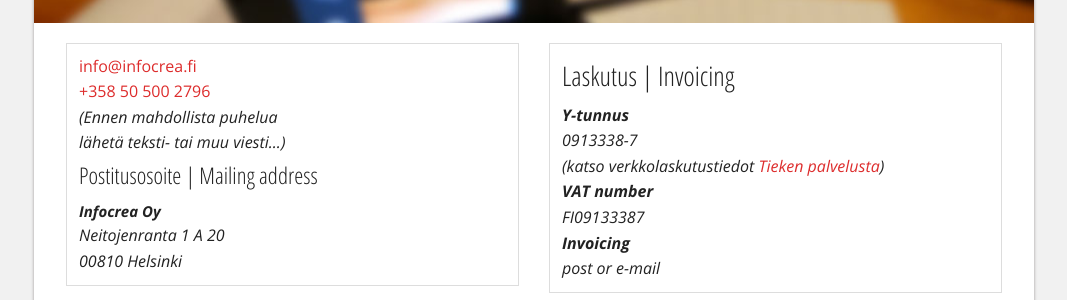
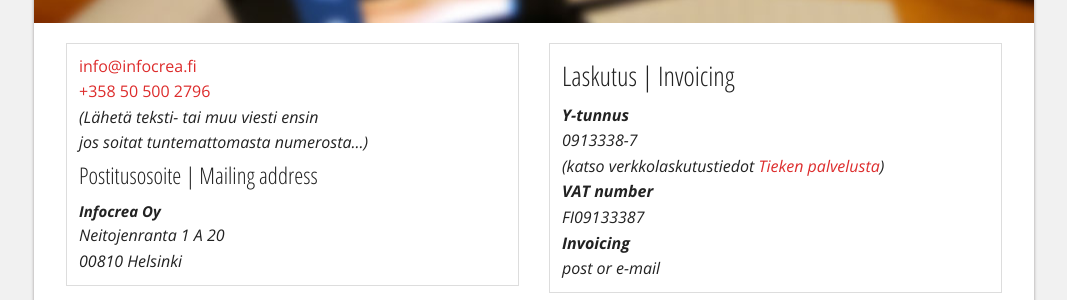
Before and after one commit to Pyppe/infocrea.fi, a Jekyll site: the page built from yhteystiedot.html, in a window 1280 px wide. Shown: the part 349-649 px from the top of the page, without its empty margins (106-1173 px from the left). Built offline with Jekyll 4.4.1, drawn with Linux system fonts in a browser that asks for light colours.

Commit message:
vcardin editointi 2

```diff
--- a/_includes/vcard.html
+++ b/_includes/vcard.html
@@ -4,8 +4,8 @@
   </li>
   <li class="phone">
     <a href="tel:+358505002796">+358 50 500 2796</a><br>
-    <i>(Ennen mahdollista puhelua<br>
-       lähetä teksti- tai muu viesti...)<i>
+    <i>(Lähetä teksti- tai muu viesti ensin<br>
+       jos soitat tuntemattomasta numerosta...)<i>
   </li>
   <h4>Postitusosoite | Mailing address</h4>
   <li class="fn">{{ include.fn }}</li>
```
